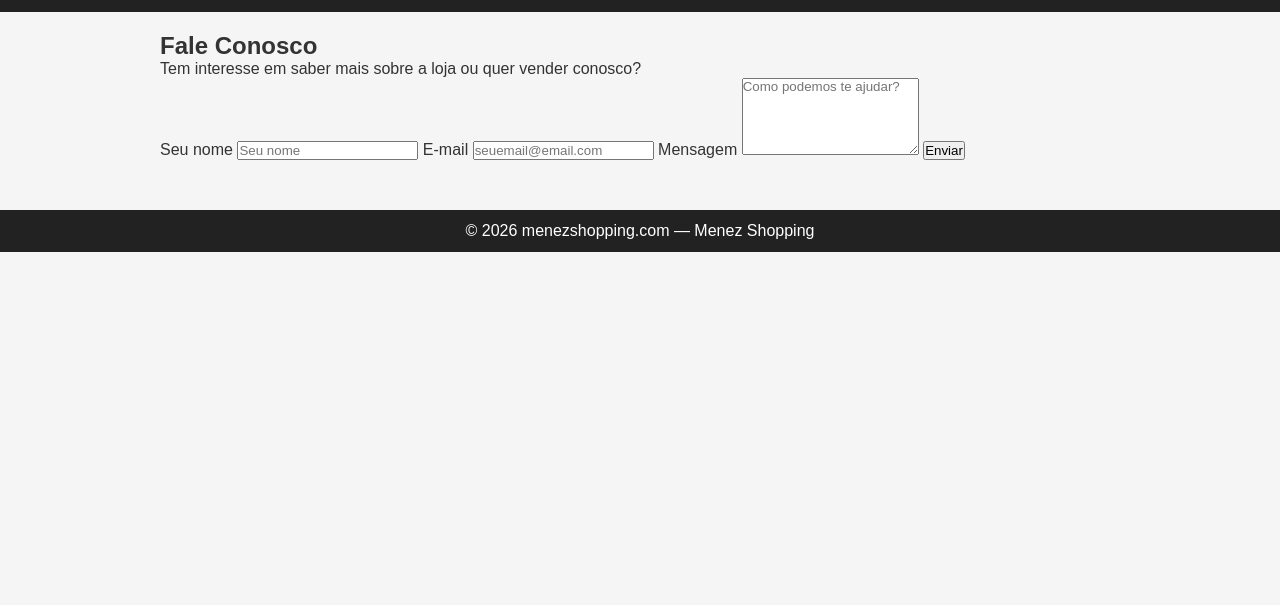
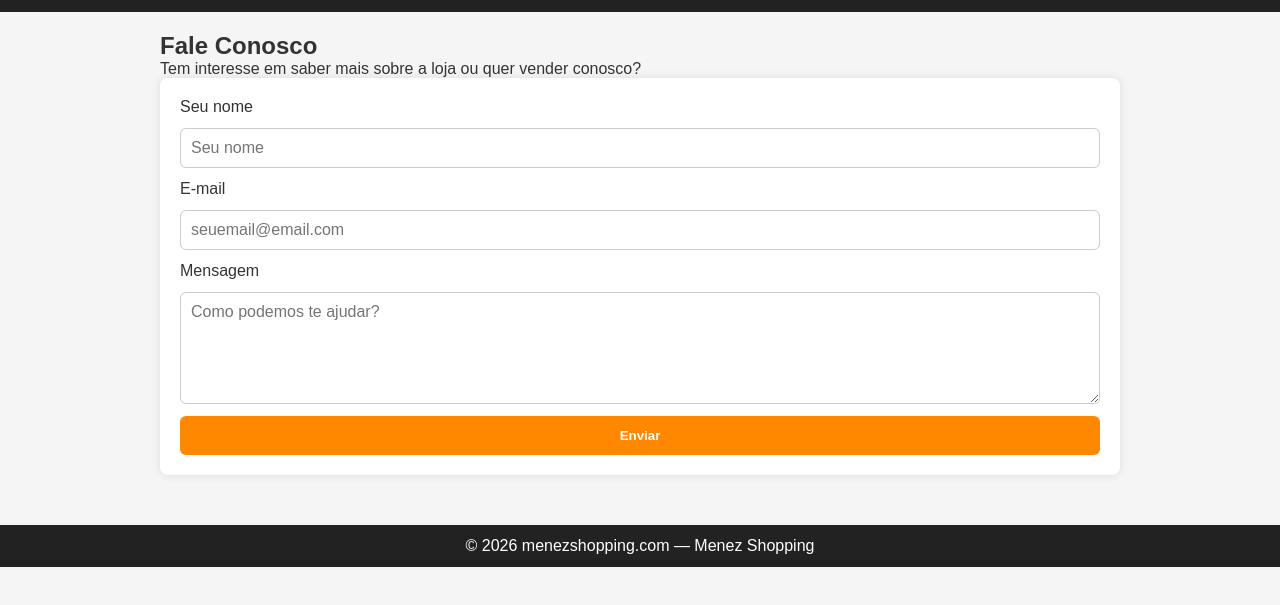
Before and after one commit to MenezesComercialLoja/MenezesComercial_Loja, a plain HTML site: page contato.html in a window 1280 px wide. Shown: the part 111-716 px from the top of the page. Drawn offline with Linux system fonts and the light colour scheme.

Commit message:
Update style.css

```diff
--- a/style.css
+++ b/style.css
@@ -167,3 +167,35 @@ footer {
         height: 220px;
     }
 }
+/* ===== FORMULÁRIO DE CONTATO ===== */
+.contato-form {
+    display: flex;
+    flex-direction: column;
+    gap: 12px;
+    background: white;
+    padding: 20px;
+    border-radius: 8px;
+    box-shadow: 0 0 10px rgba(0,0,0,.1);
+}
+
+.contato-form input,
+.contato-form textarea {
+    padding: 10px;
+    border-radius: 6px;
+    border: 1px solid #ccc;
+    font-size: 16px;
+}
+
+.contato-form button {
+    background: #ff8800;
+    border: none;
+    padding: 12px;
+    color: white;
+    font-weight: bold;
+    cursor: pointer;
+    border-radius: 6px;
+}
+
+.contato-form button:hover {
+    background: #e66f00;
+}
```
